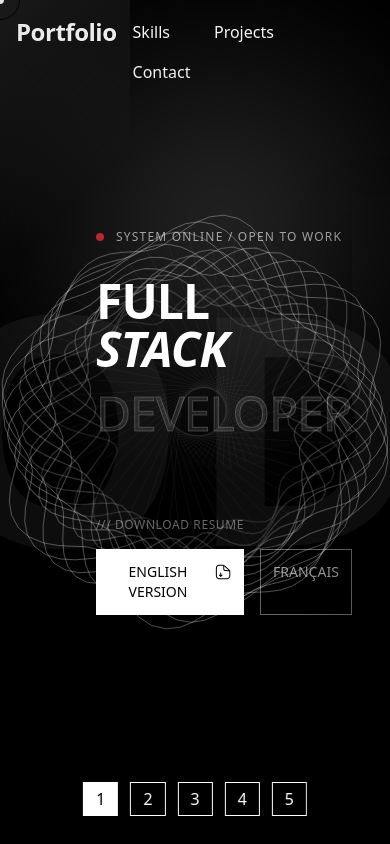
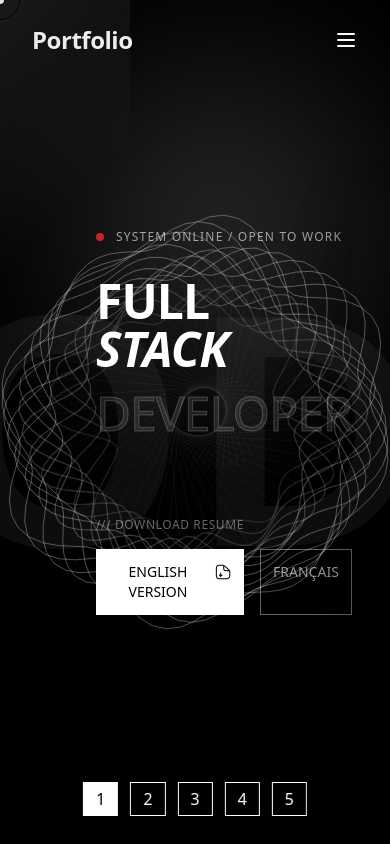
Before and after one commit to saljaoui/portfolio, a Next.js app: page / in a window 390 px wide. Built offline with nearby package versions, Linux system fonts and the light colour scheme.

Commit message:
`Refactor Navigation component to add desktop navigation links and mobile menu`

```diff
--- a/components/layout/Navigation.jsx
+++ b/components/layout/Navigation.jsx
@@ -14,40 +14,90 @@ export default function Navigation() {
 
   return (
     <nav className="fixed top-0 w-full z-40 mix-blend-difference">
-      <div
-        className="absolute inset-0 bg-transparent"
-        style={{ mixBlendMode: 'difference' }}
-      />
-
-      <div className="relative max-w-7xl mx-auto px-4 sm:px-6 lg:px-8">
-        <div className="flex justify-between items-center h-16">
+      <div className="relative max-w-7xl mx-auto px-6 sm:px-8 lg:px-12">
+        <div className="flex justify-between items-center h-20">
           {/* Logo Button */}
           <button
-            className="text-2xl font-bold transition-all duration-300 hover:scale-105 bg-transparent border-none cursor-pointer p-0"
+            className="text-2xl font-bold transition-all duration-300 hover:scale-105 bg-transparent border-none cursor-pointer p-0 focus:outline-none focus:ring-2 focus:ring-white/30 focus:ring-offset-2 focus:ring-offset-transparent rounded-lg px-2 py-1"
             style={{
               color: '#fff',
               textShadow: '0 2px 8px rgba(0,0,0,0.5)',
               fontWeight: 700,
               letterSpacing: '-0.02em'
             }}
+            aria-label="Portfolio home"
           >
             Portfolio
           </button>
-          <div className="md:flex space-x-3">
+
+          {/* Desktop Navigation */}
+          <div className="hidden md:flex items-center gap-1">
             {links.map((link) => (
               <button
                 key={link.name}
-                className="px-4 py-2 transition-all duration-300 font-medium bg-transparent"
+                className="relative px-3 py-2 transition-all duration-300 font-medium bg-transparent border-none cursor-pointer rounded-lg group"
+                style={{
+                  color: '#fff',
+                  textShadow: '0 1px 4px rgba(0,0,0,0.4)',
+                  fontWeight: 500
+                }}
+                aria-label={`Navigate to ${link.name}`}
+              >
+                {link.name}
+                <div className="absolute bottom-1 left-0 w-0 h-0.5 bg-white transition-all duration-300 group-hover:w-full"
+                     style={{
+                       boxShadow: '0 0 8px rgba(255,255,255,0.6)'
+                     }} />
+              </button>
+            ))}
+          </div>
+
+          {/* Mobile Menu Button */}
+          <button
+            onClick={() => setIsOpen(!isOpen)}
+            className="md:hidden p-2 rounded-lg bg-transparent border-none cursor-pointer focus:outline-none focus:ring-2 focus:ring-white/30 transition-all duration-300 hover:bg-white/5"
+            style={{
+              color: '#fff',
+              textShadow: '0 1px 4px rgba(0,0,0,0.4)'
+            }}
+            aria-label="Toggle menu"
+            aria-expanded={isOpen}
+          >
+            <svg
+              className="w-6 h-6 transition-transform duration-300"
+              style={{ transform: isOpen ? 'rotate(90deg)' : 'rotate(0deg)' }}
+              fill="none"
+              stroke="currentColor"
+              viewBox="0 0 24 24"
+            >
+              {isOpen ? (
+                <path strokeLinecap="round" strokeLinejoin="round" strokeWidth={2} d="M6 18L18 6M6 6l12 12" />
+              ) : (
+                <path strokeLinecap="round" strokeLinejoin="round" strokeWidth={2} d="M4 6h16M4 12h16M4 18h16" />
+              )}
+            </svg>
+          </button>
+        </div>
+
+        {/* Mobile Menu */}
+        <div
+          className={`md:hidden overflow-hidden transition-all duration-300 ease-in-out ${
+            isOpen ? 'max-h-96 opacity-100' : 'max-h-0 opacity-0'
+          }`}
+        >
+          <div className="py-4 space-y-1">
+            {links.map((link) => (
+              <button
+                key={link.name}
+                onClick={() => setIsOpen(false)}
+                className="block w-full text-left px-5 py-3 transition-all duration-300 font-medium bg-transparent border-none cursor-pointer rounded-lg hover:bg-white/5 focus:outline-none focus:ring-2 focus:ring-white/30"
                 style={{
                   color: '#fff',
                   textShadow: '0 1px 4px rgba(0,0,0,0.4)',
                   fontWeight: 500
                 }}
               >
-                <span className="relative group">
-                  {link.name}
-                  <span className="absolute bottom-0 left-0 w-0 h-0.5 bg-gradient-to-r from-blue-400 to-blue-600 group-hover:w-full transition-all duration-300" />
-                </span>
+                {link.name}
               </button>
             ))}
           </div>
```
